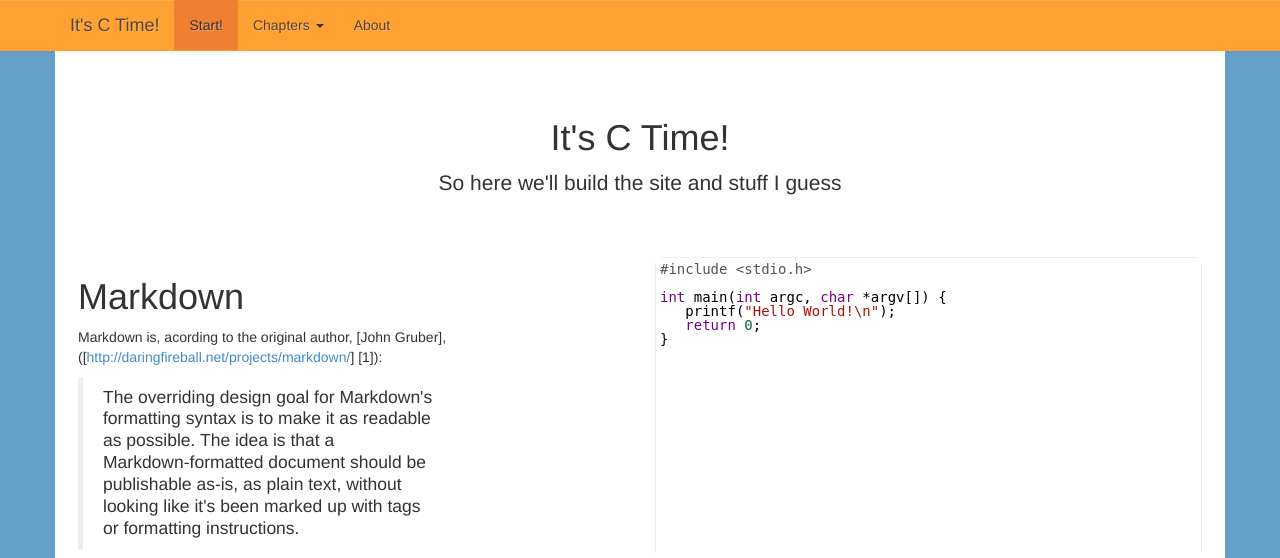
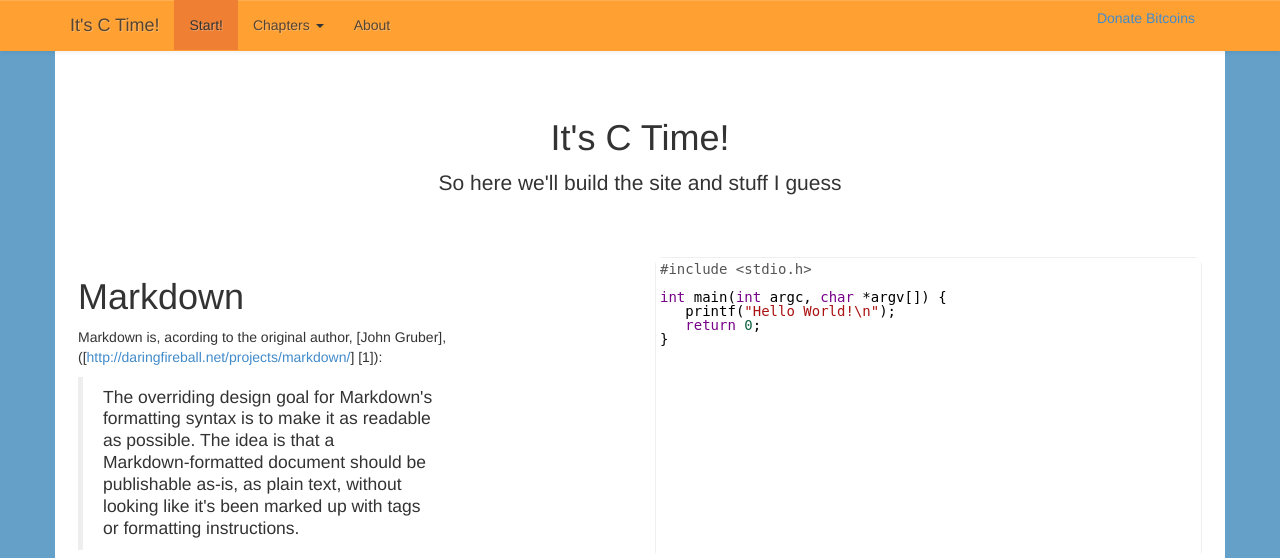
Before and after one commit to hshaheucleia/learn-c-online, a Flask app: page / in a window 1280 px wide. Shown: the top 558 px of the page. Run offline with Flask 2, Linux system fonts and the light colour scheme; some libraries are stand-ins or nearby versions.

Commit message:
gimmie money

```diff
--- a/static/site.css
+++ b/static/site.css
@@ -62,3 +62,9 @@ body {
   -moz-border-radius: 8px;
   border-radius: 8px;
 }
+
+.donate {
+  height: 48px;
+  overflow: hidden;
+  padding-top: 8px;
+}
--- a/static/site.js
+++ b/static/site.js
@@ -71,7 +71,8 @@ var editor = CodeMirror.fromTextArea($('#code-editor')[0], {
 });
 
 $('#try-button').click(function() {
-  $('#result').button('loading');
+  var $btn = $(this);
+  $btn.button('loading');
   $('#result').slideDown();
 
   $.ajax({
@@ -86,7 +87,7 @@ $('#try-button').click(function() {
         eval(data['result']);
         // Run the respective program
         $('#result').text(Program({}).run().stdout);
-        $('#result').button('reset');
+        $btn.button('reset');
     },
 
     failure: function(errMsg) {
--- a/templates/index.html
+++ b/templates/index.html
@@ -38,6 +38,10 @@
             </li>
             <li><a href="#contact">About</a></li>
           </ul>
+
+          <div class="donate pull-right">
+            <a class="coinbase-button" data-code="77ab0224ed967b97c2714ebf405d3dd5" data-button-style="donation_large" href="https://coinbase.com/checkouts/77ab0224ed967b97c2714ebf405d3dd5">Donate Bitcoins</a><script src="https://coinbase.com/assets/button.js" type="text/javascript"></script>
+          </div>
         </div>
       </div>
     </div>
```
